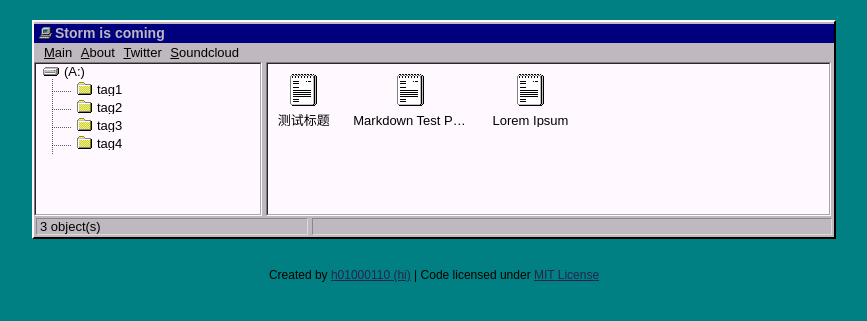
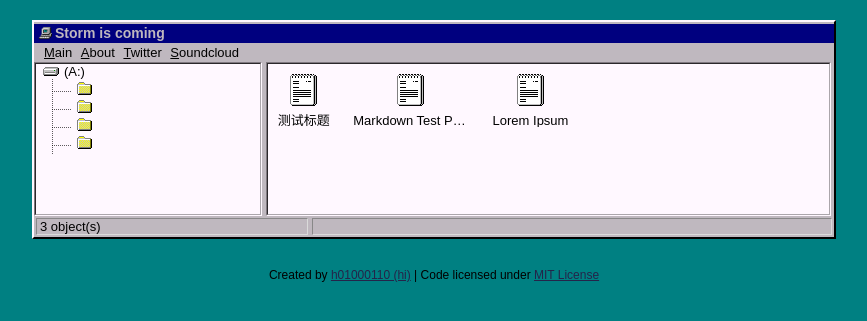
Before and after one commit to stormjokester/stormjokester.github.io, a Jekyll site: the page built from index.html, in a window 1280 px wide. Shown: the top 321 px of the page, without its empty margins (206-1073 px from the left). Built offline with Jekyll 4.4.1, drawn with Linux system fonts in a browser that asks for light colours.

Commit message:
Update default.html

```diff
--- a/_layouts/default.html
+++ b/_layouts/default.html
@@ -35,7 +35,7 @@
 			<ul>
 				{% assign tags = site.tags | sort %}
 				{% for tag in tags %}
-				<li><a href="/tag/{{ tag | first | slugify }}/" title="{{ tag[0] | replace:'-', ' ' }}"><img src="/assets/img/folder.ico" />{{ tag[0] | replace:'-', ' ' }}</a></li>
+				<li><a href="/tag/{{ tag | first | slugify }}/" title="{{ [0] | replace:'-', ' ' }}"><img src="/assets/img/folder.ico" />{{ [0] | replace:'-', ' ' }}</a></li>
 				{% endfor %}
 			</ul>
 				</li>
```
